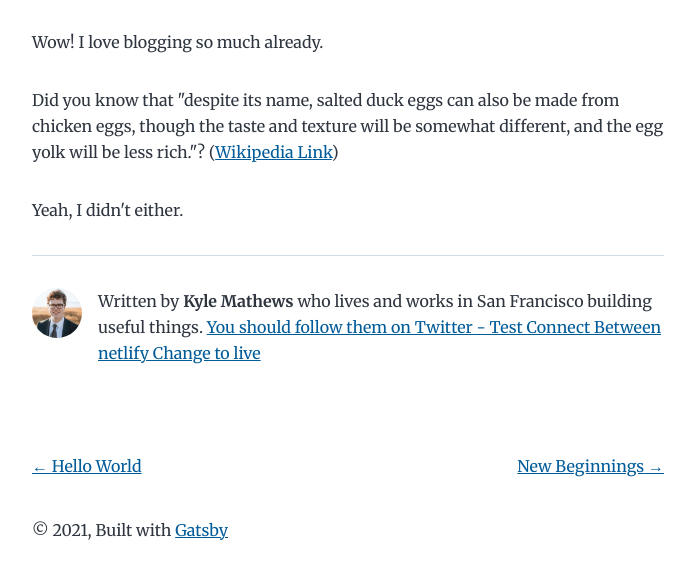
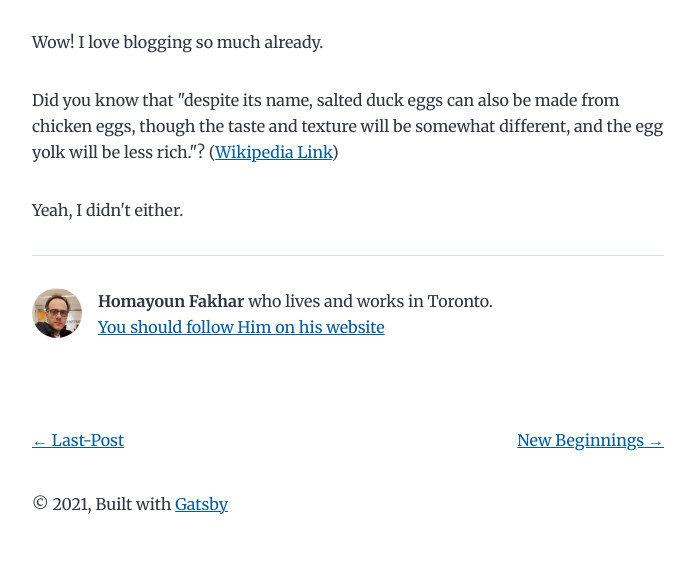
Before and after one commit to HomayounFakhar/Gatsby, a Gatsby site: page /my-second-post/ in a window 1280 px wide. Shown: the part 182-760 px from the top of the page, without its empty margins (292-986 px from the left). Built offline with nearby package versions, Linux system fonts and the light colour scheme; Gatsby itself is replaced by a stand-in of ours.

Commit message:
Change data author gatsby.config and profile picture

```diff
--- a/content/blog/hello-world/index.md
+++ b/content/blog/Last-Post/index.md
@@ -1,7 +1,7 @@
 ---
-title: Hello World
-date: "2015-05-01T22:12:03.284Z"
-description: "Hello World"
+title: Last-Post
+date: "2010-05-01T22:12:03.284Z"
+description: "Last-Post"
 ---
 
 This is my first post on my new fake blog! How exciting!
--- a/gatsby-config.js
+++ b/gatsby-config.js
@@ -1,9 +1,11 @@
 module.exports = {
   siteMetadata: {
-    title: `Gatsby Starter Blog`,
+    title: `Homayoun Blog`,
     author: {
-      name: `Kyle Mathews`,
-      summary: `who lives and works in San Francisco building useful things.`,
+      name: `Homayoun Fakhar`,
+      summary: `who lives and works in Toronto.`,
+      website: `http://homayounfakhar.com/`,
+
     },
     description: `A starter blog demonstrating what Gatsby can do.`,
     siteUrl: `https://gatsbystarterblogsource.gatsbyjs.io/`,
--- a/src/components/bio.js
+++ b/src/components/bio.js
@@ -1,9 +1,3 @@
-/**
- * Bio component that queries for data
- * with Gatsby's useStaticQuery component
- *
- * See: https://www.gatsbyjs.com/docs/use-static-query/
- */
 
 import * as React from "react"
 import { useStaticQuery, graphql } from "gatsby"
@@ -17,6 +11,7 @@ const Bio = () => {
           author {
             name
             summary
+            website
           }
           social {
             twitter
@@ -30,13 +25,14 @@ const Bio = () => {
   const author = data.site.siteMetadata?.author
   const social = data.site.siteMetadata?.social
 
+
   return (
     <div className="bio">
       <StaticImage
         className="bio-avatar"
         layout="fixed"
         formats={["AUTO", "WEBP", "AVIF"]}
-        src="../images/profile-pic.png"
+        src="../images/MyPicHomayoun.jpg"
         width={50}
         height={50}
         quality={95}
@@ -44,13 +40,16 @@ const Bio = () => {
       />
       {author?.name && (
         <p>
-          Written by <strong>{author.name}</strong> {author?.summary || null}
+          <strong>{author.name}</strong> {author?.summary || null}
           {` `}
-          <a href={`https://twitter.com/${social?.twitter || ``}`}>
-            You should follow them on Twitter - Test Connect Between netlify Change to live
+          <a href={author.website}>
+            <br></br>
+            You should follow Him on his website
           </a>
+
         </p>
       )}
+
     </div>
   )
 }
```
Also changed, not shown: content/blog/Last-Post/salty_egg.jpg (added), src/images/MyPicHomayoun.jpg (added).
